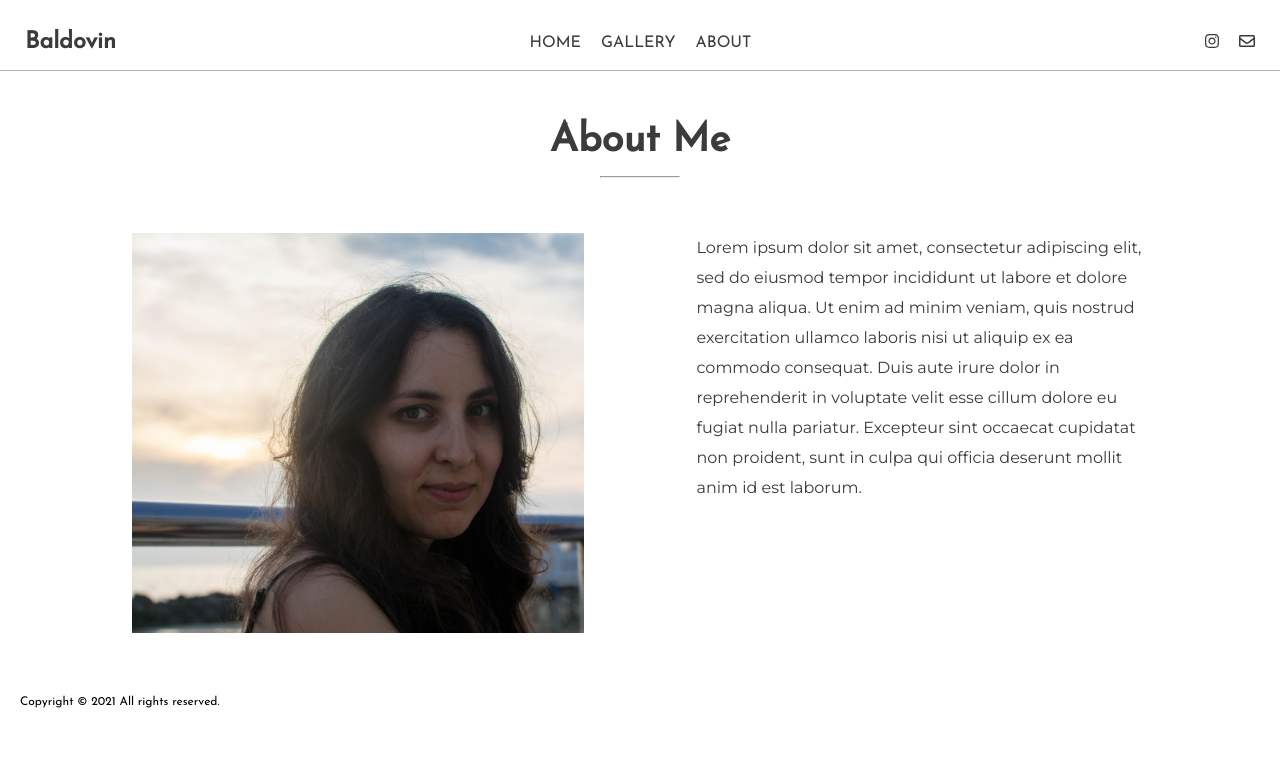
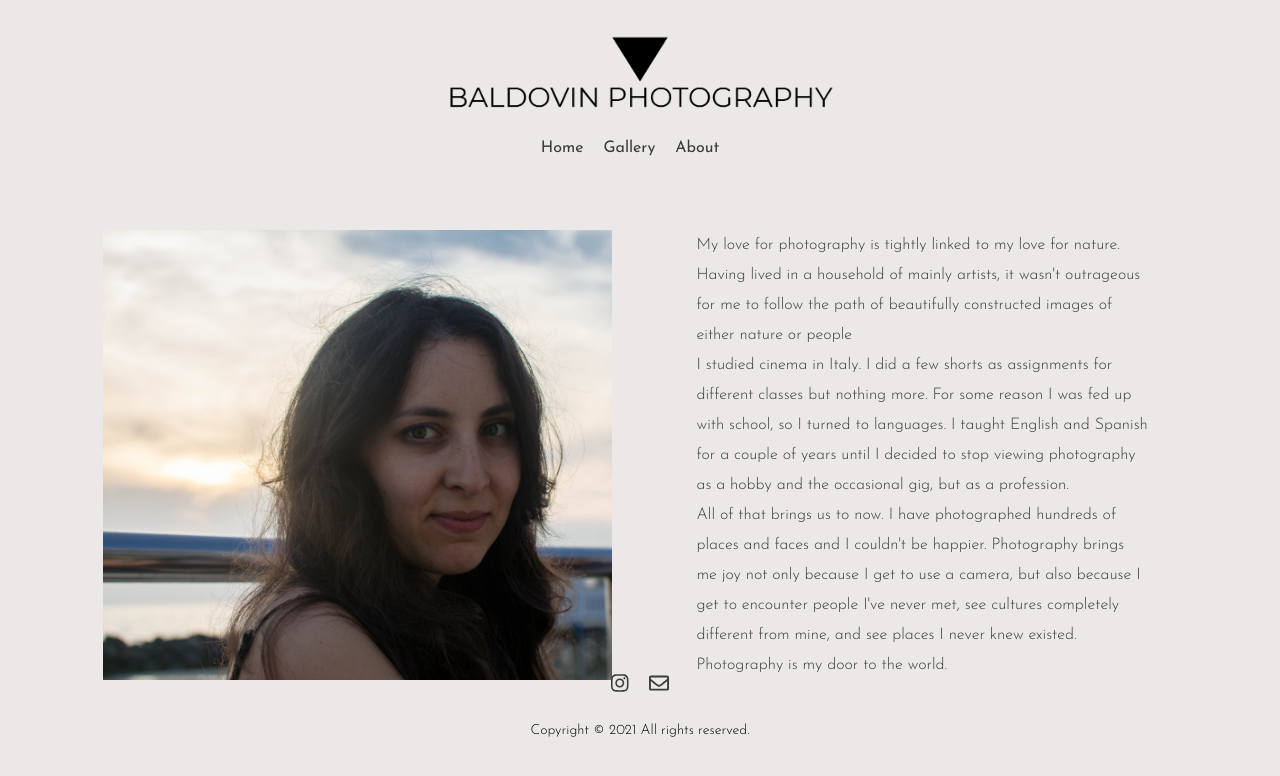
Before and after one commit to fenagel/baldovin-photography, a Gatsby site: page /about in a window 1280 px wide. Built offline with nearby package versions, Linux system fonts and the light colour scheme; Gatsby itself is replaced by a stand-in of ours.

Commit message:
added logo on navbar and added about me text

```diff
--- a/src/components/layout.js
+++ b/src/components/layout.js
@@ -10,6 +10,13 @@ import PropTypes from "prop-types"
 import { useStaticQuery, graphql } from "gatsby"
 import "../styles/layout.scss"
 import Navbar from '../components/navbar'
+import { FontAwesomeIcon } from '@fortawesome/react-fontawesome'
+import { fab } from '@fortawesome/free-brands-svg-icons'
+import { far } from '@fortawesome/free-regular-svg-icons'
+import { library } from '@fortawesome/fontawesome-svg-core'
+import { fas } from "@fortawesome/free-solid-svg-icons"
+
+library.add(fab, far, fas)
 
 const Layout = ({ children }) => {
   const data = useStaticQuery(graphql`
@@ -28,8 +35,16 @@ const Layout = ({ children }) => {
         <main className="global-grid">
           {children}
         </main>
-        <footer>
-          Copyright © {new Date().getFullYear()} All rights reserved.
+        <footer className="footer">
+          <div className="footer__socials">
+            <a href="#" className="footer__social">
+              <FontAwesomeIcon icon={["fab", 'instagram']} />
+            </a>
+            <a href="#" className="footer__social">
+              <FontAwesomeIcon icon={["far", 'envelope']} />
+            </a>
+          </div>
+          <div className="footer__copyright">Copyright © {new Date().getFullYear()} All rights reserved.</div>
         </footer>
     </>
   )
--- a/src/components/navbar.js
+++ b/src/components/navbar.js
@@ -1,11 +1,12 @@
 import React from "react"
-import { Link } from "gatsby"
+import { Link} from "gatsby"
 import '../styles/styles.scss'
 import { FontAwesomeIcon } from '@fortawesome/react-fontawesome'
 import { fab } from '@fortawesome/free-brands-svg-icons'
 import { far } from '@fortawesome/free-regular-svg-icons'
 import { library } from '@fortawesome/fontawesome-svg-core'
 import { fas } from "@fortawesome/free-solid-svg-icons"
+import logo from '../images/logo.png'
 
 library.add(fab, far, fas)
 
@@ -14,9 +15,7 @@ library.add(fab, far, fas)
 
 const Navbar = () => (
   <nav className="navbar">
-    <div className="navbar__logo">
-      <h3>Baldovin</h3>
-    </div>
+    <img src={logo} alt="logo" className="navbar__logo"/>
     <div className="navbar__pages">
       <Link to="/" className="navbar__link">Home</Link>
       <div className="navbar__gallery">
@@ -36,15 +35,7 @@ const Navbar = () => (
           </li>
         </ul>
       </div>
-      <Link to="about" className="navbar__link">About</Link>
-    </div>
-    <div className="navbar__socials">
-      <a href="#" className="navbar__social">
-        <FontAwesomeIcon icon={["fab", 'instagram']} />
-      </a>
-      <a href="#" className="navbar__social">
-        <FontAwesomeIcon icon={["far", 'envelope']} />
-      </a>
+      <Link to="/about" className="navbar__link">About</Link>
     </div>
   </nav>
 
--- a/src/pages/about.js
+++ b/src/pages/about.js
@@ -7,15 +7,14 @@ import SEO from "../components/seo"
 const AboutPage = () => (
   <Layout>
     <SEO title="About" />
-    <div className="about-border"></div>
-    <h1 className="about-title">About Me</h1>
-    <hr/>
     <section className="about-grid">
       <div className="about-grid__img">
       </div>
 
       <div className="about-grid__content">
-        <p>Lorem ipsum dolor sit amet, consectetur adipiscing elit, sed do eiusmod tempor incididunt ut labore et dolore magna aliqua. Ut enim ad minim veniam, quis nostrud exercitation ullamco laboris nisi ut aliquip ex ea commodo consequat. Duis aute irure dolor in reprehenderit in voluptate velit esse cillum dolore eu fugiat nulla pariatur. Excepteur sint occaecat cupidatat non proident, sunt in culpa qui officia deserunt mollit anim id est laborum.</p>
+        <p>My love for photography is tightly linked to my love for nature. Having lived in a household of mainly artists, it wasn't outrageous for me to follow the path of beautifully constructed images of either nature or people</p>
+        <p>I studied cinema in Italy. I did a few shorts as assignments for different classes but nothing more. For some reason I was fed up with school, so I turned to languages. I taught English and Spanish for a couple of years until I decided to stop viewing photography as a hobby and the occasional gig, but as a profession.</p>
+        <p>All of that brings us to now. I have photographed hundreds of places and faces and I couldn't be happier. Photography brings me joy not only because I get to use a camera, but also because I get to encounter people I've never met, see cultures completely different from mine, and see places I never knew existed. Photography is my door to the world.</p>
       </div>
     </section>
   </Layout>
--- a/src/styles/layout.scss
+++ b/src/styles/layout.scss
@@ -35,6 +35,7 @@ dd {
 
 html {
   font-size: 62.5%; // 1rem = 10px; 10px/16px = 62.5%
+  background-color: #ECE8E8;
 }
 
 body {
@@ -43,10 +44,6 @@ body {
   text-rendering: optimizeSpeed;
   line-height: 1.5;
   font-family: "Josefin Sans", sans-serif;
-}
-
-p {
-  font-family: "Montserrat", sans-serif;
 }
 
 /* Remove list styles on ul, ol elements with a class attribute */
@@ -81,8 +78,28 @@ select {
 
 // Footer
 
-footer {
-  margin: 2rem;
-  margin-top: 6rem;
-  font-size: 1.2rem;
+.footer {
+  display: flex;
+  flex-direction: column;
+  justify-content: center;
+  align-items: center;
+  font-family: "Josefin Sans", sans-serif;
+  font-size: 1.4rem;
+  margin-top: 4rem;
+  margin-bottom: 2rem;
+  font-weight: 300;
+
+  &__socials {
+    margin-bottom: 2rem;
+    font-weight: 300;
+    a {
+      font-size: 2rem;
+      margin: 1rem;
+      color: #3b3b3b;
+
+      &:hover {
+        color: #84a7b4;
+      }
+    }
+  }
 }
--- a/src/styles/styles.scss
+++ b/src/styles/styles.scss
@@ -2,6 +2,7 @@
 $color-primary: #84a7b4;
 $color-secondary: #3b3b3b;
 $color-white: #fff;
+$color-beige: #ECE8E8;
 
 $font-big: 4rem;
 $font-medium: 2rem;
@@ -24,27 +25,27 @@ $margin-small: 2rem;
 //Navbar
 .navbar {
   display: flex;
-  justify-content: space-between;
+  flex-direction: column;
+  justify-content: center;
   align-items: center;
   font-size: $font-small;
-  padding: 2.5rem;
   padding-bottom: 1rem;
+  padding: 2rem;
 
   &__logo {
-    font-size: $font-medium;
-    color: $color-secondary;
+    width: 42rem;
   }
 
   &__pages {
     display: flex;
     justify-content: center;
-    text-transform: uppercase;
   }
 
   &__gallery {
     &:hover {
       .navbar__dropdown {
         display: block;
+        margin-left: -2rem;
       }
     }
   }
@@ -55,14 +56,13 @@ $margin-small: 2rem;
     list-style: none;
     padding-left: 0;
     margin-bottom: 0;
-    text-transform: none;
-    background: $color-white;
+    background: $color-beige;
     border-top: 1px solid $color-primary;
     z-index: 2;
   }
 
   &__dropdown-item {
-    margin: 1rem;
+    margin: 2rem;
   }
 
   &__link {
@@ -73,18 +73,6 @@ $margin-small: 2rem;
 
     &:hover{
       color: $color-primary;
-    }
-  }
-
-  &__socials {
-    a {
-      margin-left: 2rem;
-      font-size: $font-small;
-      color: $color-secondary;
-
-      &:hover {
-        color: $color-primary;
-      }
     }
   }
 }
@@ -167,7 +155,7 @@ hr {
     background-size: cover;
     text-align: center;
     height: 100%;
-    width: 80%;
+    width: 90%;
     justify-self: center;
 
   }
@@ -179,5 +167,6 @@ hr {
     width: 80%;
     line-height: 3rem;
     justify-self: center;
+    font-weight: 300;
   }
 }
```
Also changed, not shown: src/images/logo.png (added).
